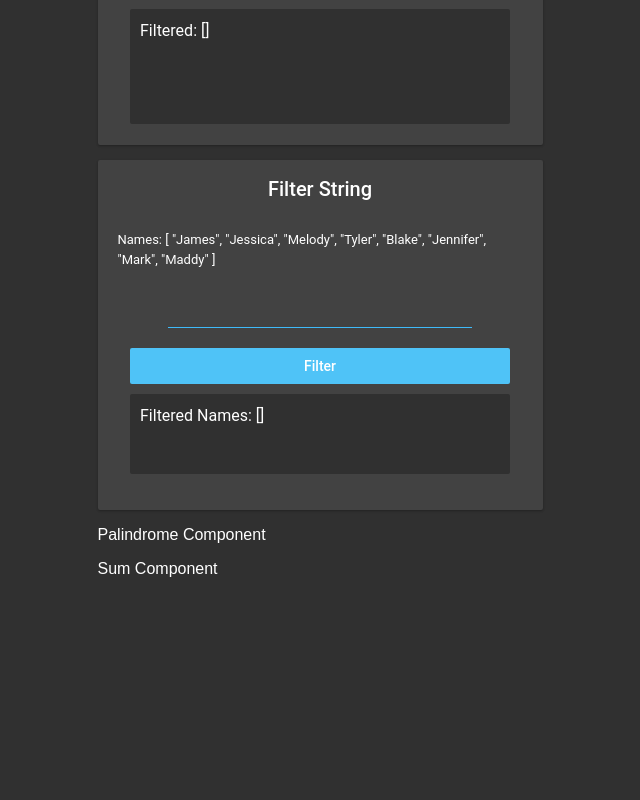
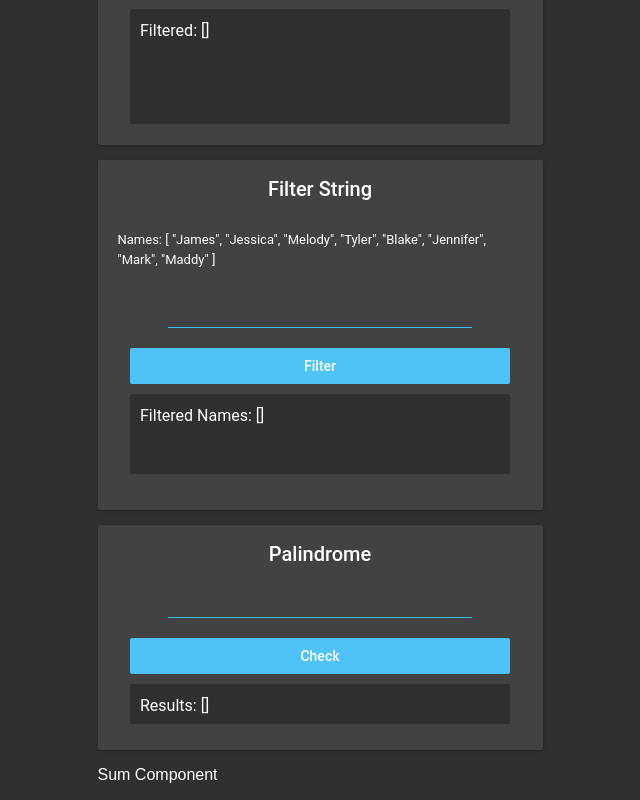
Before and after one commit to boomcamp/react-1, a React (Create React App) app: page / in a window 1280 px wide. Shown: the part 545-1345 px from the top of the page, without its empty margins (320-960 px from the left). Before the commit the page ends 1139 px from the top, so only its background shows below. Built offline with nearby package versions, Linux system fonts and the light colour scheme.

Commit message:
Step 6 Done

```diff
--- a/src/components/Topics/Palindrome.js
+++ b/src/components/Topics/Palindrome.js
@@ -1,8 +1,22 @@
-import React from 'react';
+import React, {useState} from 'react';
 
 function Palindrome(){
+  const [palindrome, setPalindrome] = useState([]);
+  const [userInput, setUserInput] = useState('Enter a word');
+
+  function check(input){
+    const normal = input.toLowerCase();
+    const reversed = normal.split('').reverse().join('');
+    setPalindrome(normal === reversed);
+  }
+
   return (
-    <p> Palindrome Component </p>
+    <div className="puzzleBox palindromePB">
+      <h4> Palindrome </h4>
+      <input className="inputLine" onChange={e => setUserInput(e.target.value)}></input>
+      <button className="confirmationButton" onClick={() => check(userInput)}> Check </button>
+      <span className="resultsBox">Results: {JSON.stringify(palindrome)}</span>
+    </div>
   )
 }
 
```
